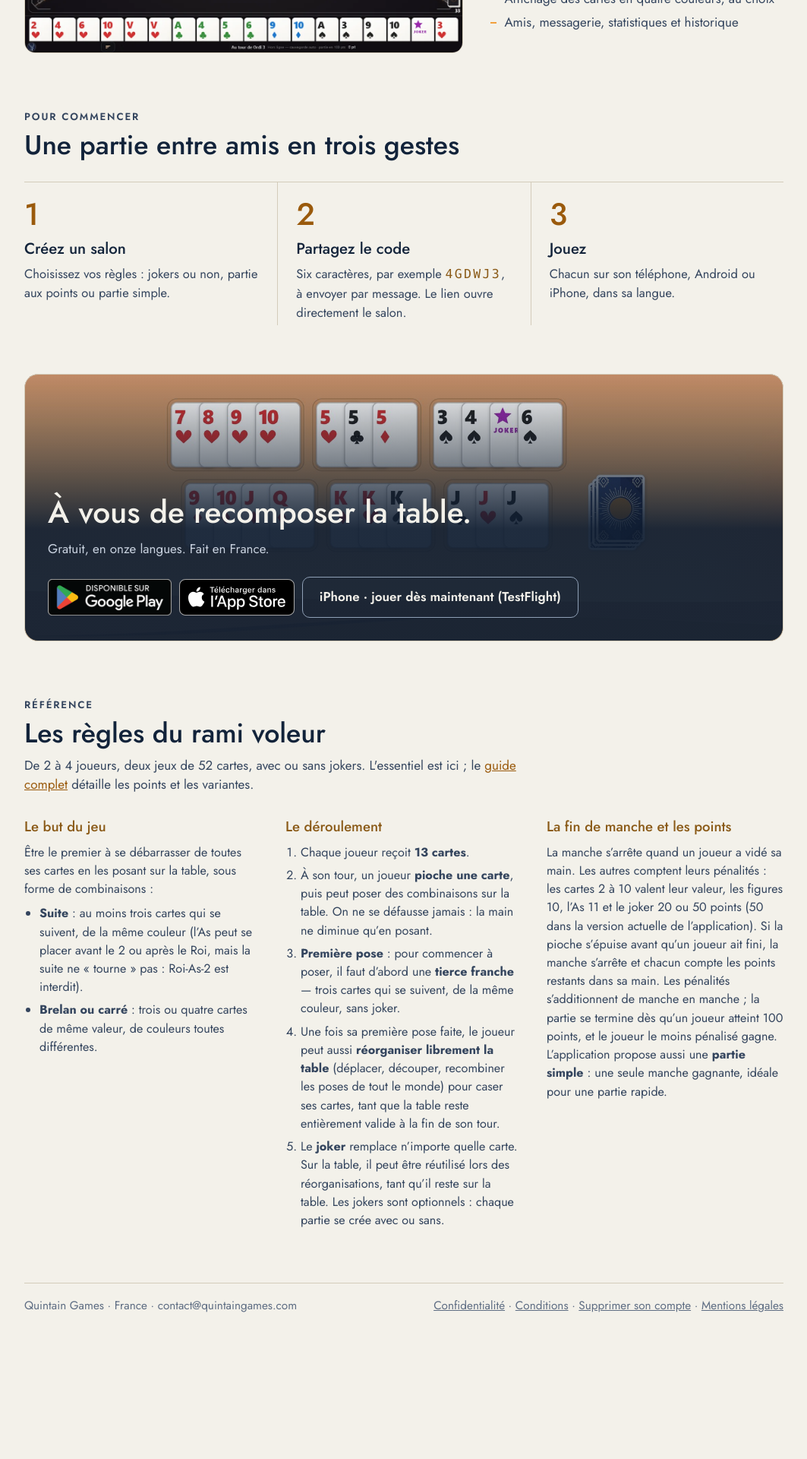
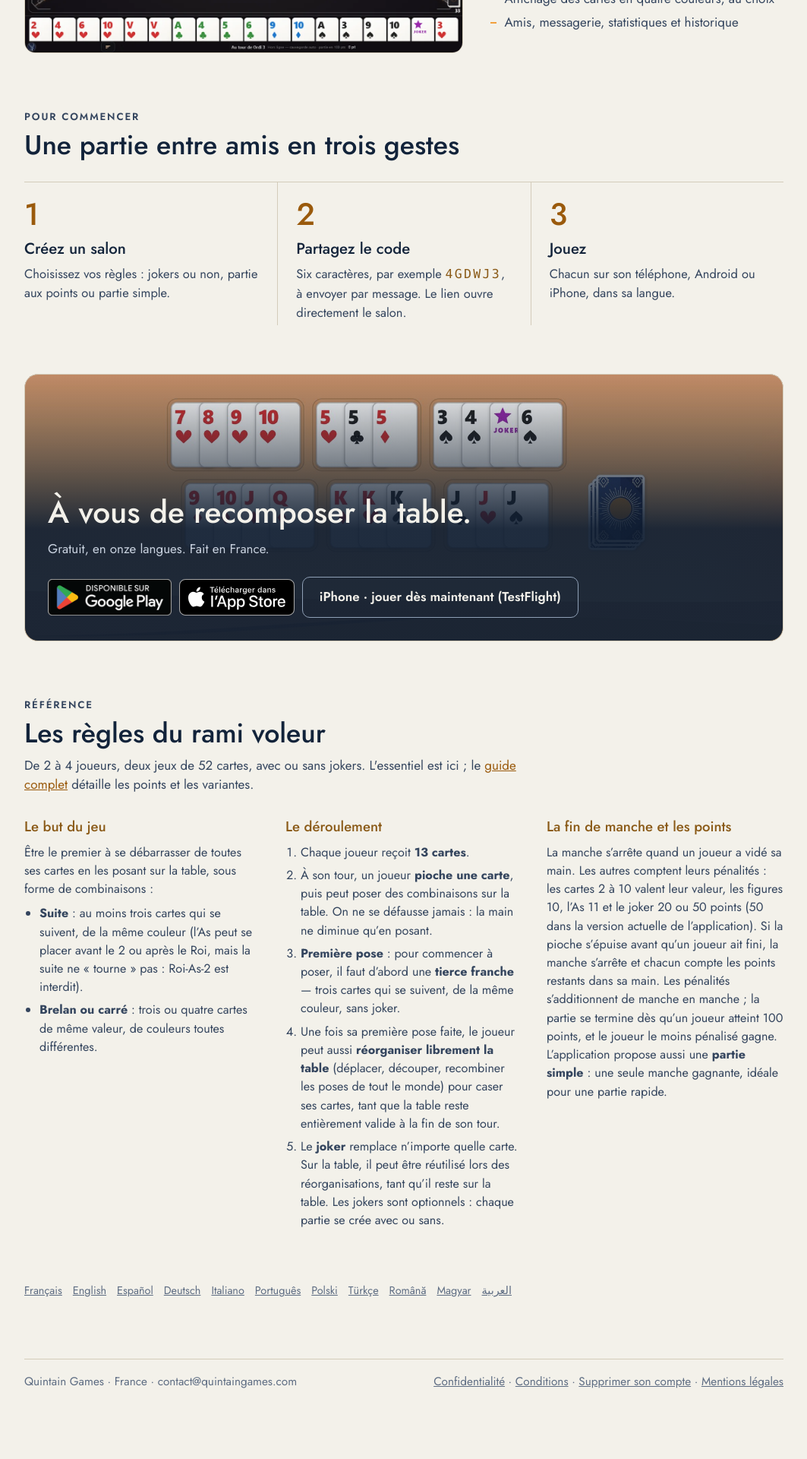
Before and after one commit to Tristache/ramio-site, a Jekyll site: the page built from index.md, in a window 1280 px wide. Shown: the part 1854-3774 px from the top of the page at 76% size, without its empty margins (108-1171 px from the left). Built offline with Jekyll 4.4.1, drawn with Linux system fonts in a browser that asks for light colours; before the commit the page ends 3674 px from its top, so only the background shows below that.

Commit message:
Référencement : pages de langue déclarées à Google (hreflang, anglais par défaut) et liens classiques entre les onze langues au pied de l'accueil

```diff
--- a/_layouts/accueil.html
+++ b/_layouts/accueil.html
@@ -36,6 +36,10 @@
      (tristache.github.io/ramio-site) ne doit pas concurrencer le site dans Google. {%- endcomment -%}
 {%- capture seo -%}{% seo %}{%- endcapture -%}
 {{ seo | replace: 'https://tristache.github.io/ramio-site/', 'https://quintaingames.com/ramio/' }}
+{%- comment -%} Pages de langue déclarées à Google (hreflang), anglais par défaut. {%- endcomment %}
+{% assign langues = "fr,en,es,de,it,pt,pl,tr,ro,hu,ar" | split: "," -%}
+{% for l in langues %}    <link rel="alternate" hreflang="{{ l }}" href="https://quintaingames.com/ramio/{% unless l == 'fr' %}{{ l }}.html{% endunless %}">
+{% endfor %}    <link rel="alternate" hreflang="x-default" href="https://quintaingames.com/ramio/en.html">
     <meta name="viewport" content="width=device-width, initial-scale=1">
     <meta name="theme-color" content="#F3F1EA">
     <link rel="icon" type="image/png" href="assets/ramio-icone-192.png">
@@ -163,6 +167,11 @@
         </div>
       </section>
 
+      {%- comment -%} Liens classiques entre les langues : le menu déroulant n'est pas suivi par Google. {%- endcomment %}
+      <nav class="langues-liens" aria-label="{{ t.langue }}">
+        {% assign noms = "Français,English,Español,Deutsch,Italiano,Português,Polski,Türkçe,Română,Magyar,العربية" | split: "," -%}
+        {% for l in langues %}<a href="{% if l == 'fr' %}./{% else %}{{ l }}{% endif %}" hreflang="{{ l }}" lang="{{ l }}">{{ noms[forloop.index0] }}</a> {% endfor %}
+      </nav>
       <footer class="pied">
         <span>Quintain Games · {{ t.pays }} · contact@quintaingames.com</span>
         <span><a href="{{ t.h_conf }}">{{ t.p_conf }}</a> · <a href="{{ t.h_cond }}">{{ t.p_cond }}</a> · <a href="{{ t.h_suppr }}">{{ t.p_suppr }}</a> · <a href="mentions-legales">{{ t.p_mentions }}</a></span>
--- a/assets/ramio.css
+++ b/assets/ramio.css
@@ -95,6 +95,8 @@
 
 .pied { border-top: 1px solid var(--ligne); padding-block: 18px 90px; color: var(--gris); font-size: .9em; display: flex; justify-content: space-between; gap: 10px 24px; flex-wrap: wrap; }
 .pied a { color: var(--gris); }
+.langues-liens { color: var(--gris); font-size: .85em; padding-block: 0 14px; display: flex; flex-wrap: wrap; gap: 4px 14px; }
+.langues-liens a { color: var(--gris); }
 
 .pied.court { padding-bottom: 28px; }
 
```
